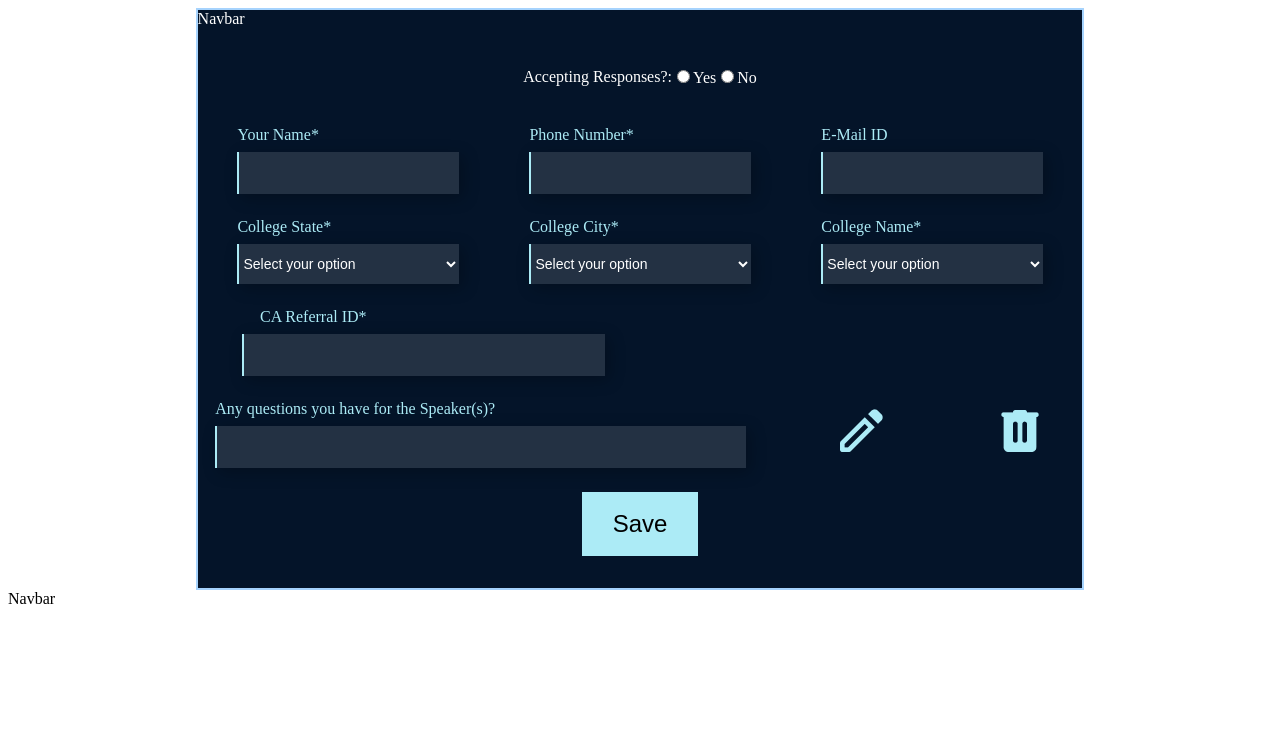
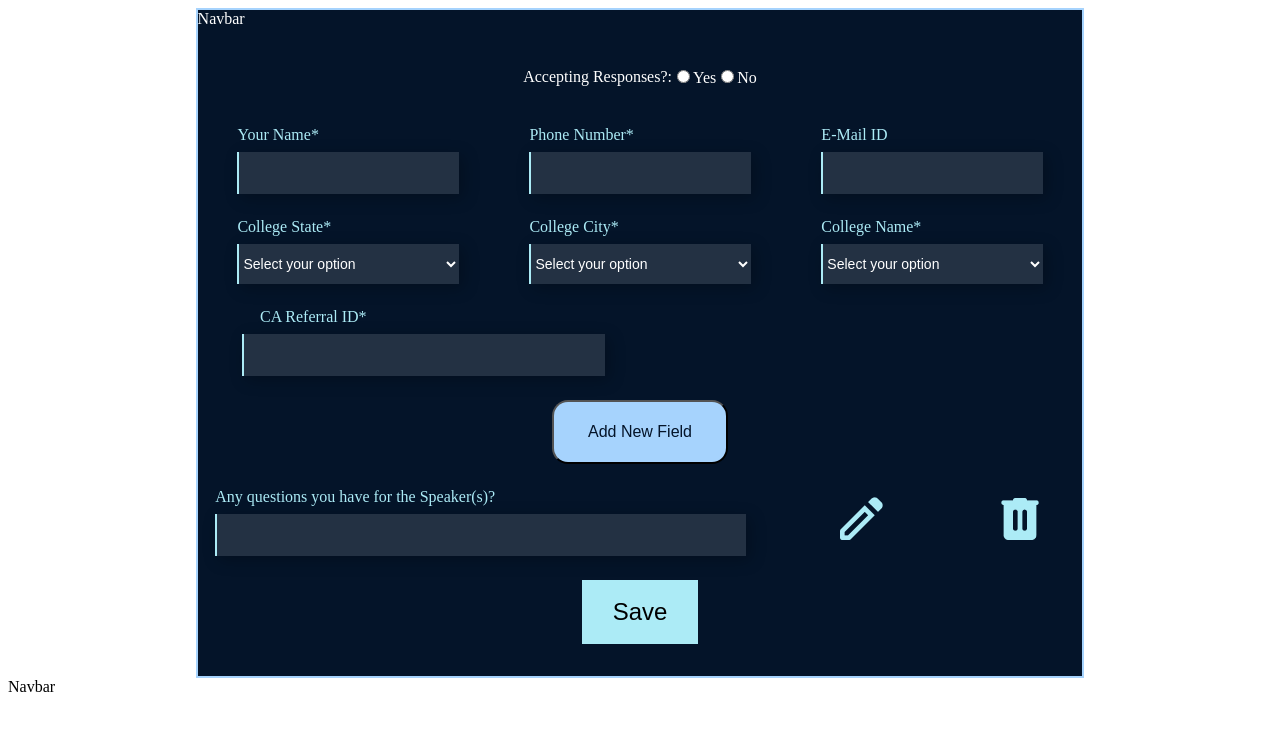
Before and after one commit to RehanAli7024/Tryst-24, a React (Vite) app: page / in a window 1280 px wide. Shown: the top 730 px of the page. Built offline with nearby package versions, Linux system fonts and the light colour scheme.

Commit message:
Add new Field button added

```diff
--- a/src/components/Registeration/Registeration.jsx
+++ b/src/components/Registeration/Registeration.jsx
@@ -15,6 +15,7 @@ function Registeration() {
         collegeName: '',
         referralId: '',
         speakerQuestions: '',
+        additionalField: '', // Added for the new field
       });
 
   const handleChange = (field, value) => {
@@ -28,6 +29,11 @@ function Registeration() {
   const handleSave = () => {
     console.log('Form Data:', formData);
     // You can perform additional actions with the form data here
+  };
+  const handleAddNewField = () => {
+    // You can add logic here to handle the addition of a new field
+    // For now, let's just console log a message
+    console.log('Adding new field');
   };
 
   return (
@@ -123,6 +129,13 @@ function Registeration() {
             type="text"
             onChange={(e) => handleChange('referralId', e.target.value)}
           />
+        </div>
+
+          <div className="addnewfield">
+            <button className="fieldbutton" onClick={handleAddNewField}>
+              Add New Field
+            </button>
+
         </div>
         <div className="inputfieldcontainor">
           <div className="inputfield speakerquestions">
```
Lines whose indentation alone changed are shown as unchanged.
